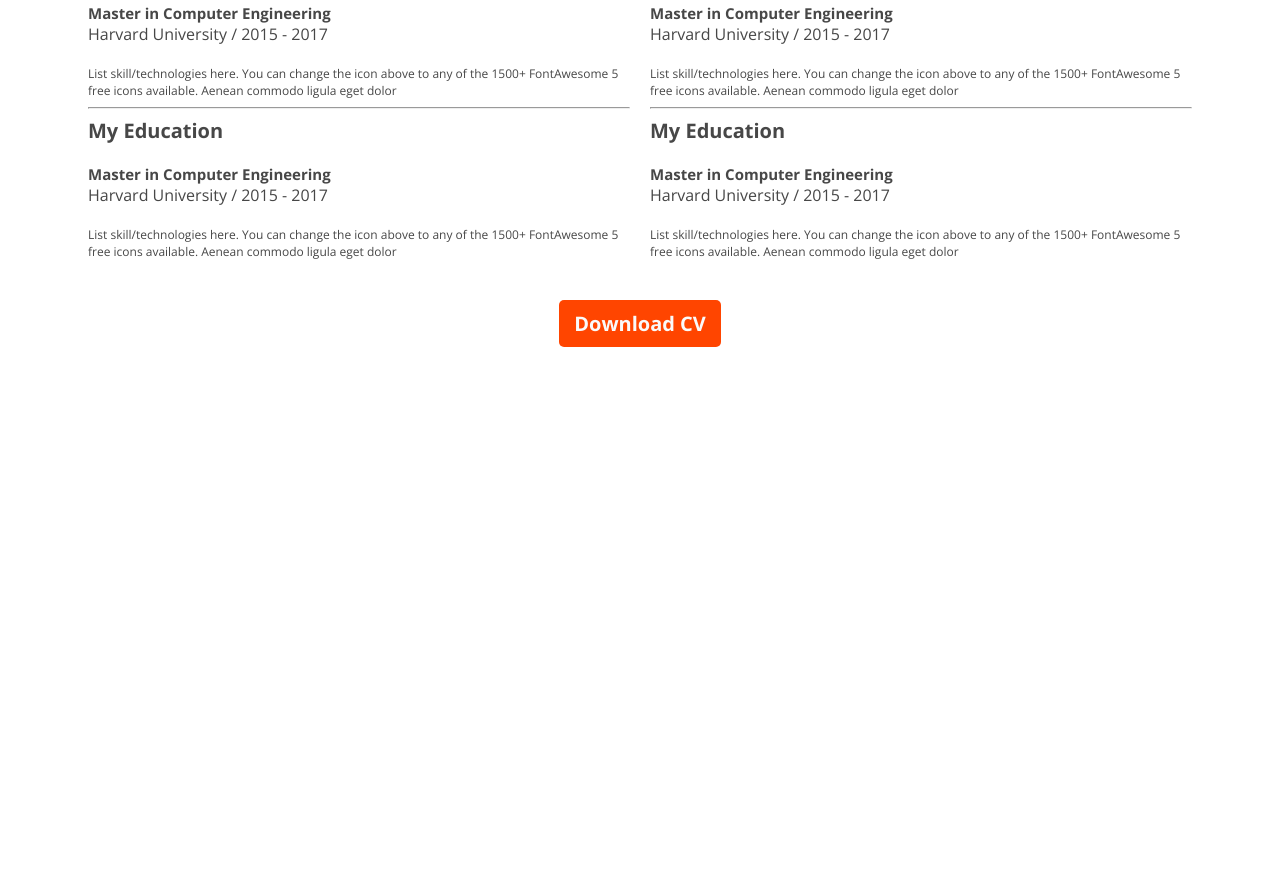
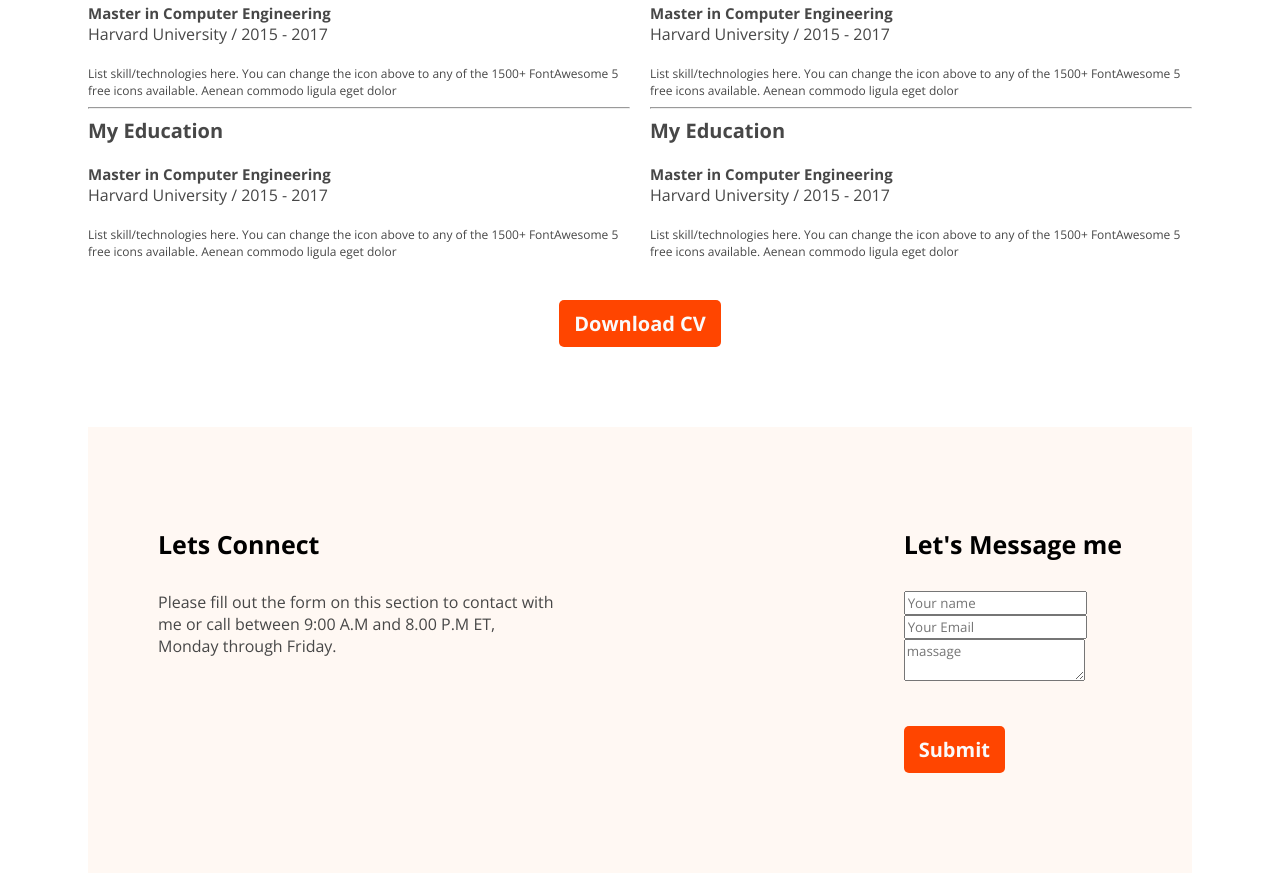
Before and after one commit to rajon777/web-developer-protfolio, a plain HTML site: page index.html in a window 1280 px wide. Shown: the part 2386-3262 px from the top of the page. Before the commit the page ends 2813 px from the top, so only its background shows below. Drawn offline with nearby package versions, Linux system fonts and the light colour scheme.

Commit message:
added footer

```diff
--- a/index.html
+++ b/index.html
@@ -137,6 +137,31 @@
         <div class="CV"><button class=" btn-primary">Download CV</button></div>
 
     </section>
+    <footer class="footer-section">
+        <div class="footer-item">
+            <div class="item-section">
+                <div class="item">
+                    <div class="footer-header">
+                        Lets Connect
+                    </div>
+                    <div class="footer-description">Please fill out the form on this section to contact with me or call between
+                        9:00 A.M and 8.00 P.M ET, Monday through Friday.</div>
+                </div>
+                <div class="item">
+                    <div class="footer-header">Let's Message me</div>
+                    <form action="">
+                        <input type="text" placeholder="Your name"><br>
+                        <input type="Email" placeholder="Your Email"><br>
+                        <textarea name="massage" placeholder="massage"></textarea>
+                        <div class="submit-btn"><button class="btn-primary">Submit</button></div>
+                    </form>
+                </div>
+
+
+            </div>
+        </div>
+
+    </footer>
 
 </body>
 </html>
--- a/style/style.css
+++ b/style/style.css
@@ -176,3 +176,28 @@ nav{
     text-align: center;
     margin-top: 40px;
 }
+/*footer css*/
+.footer-section{
+    margin: 80px 80px;
+    background:  #FFF8F3;
+    padding: 100px 70px;
+}
+.footer-item{}
+.item-section{
+    display: flex;
+    justify-content: space-between;
+}
+.item{}
+.footer-header{
+    font-size: 25px;
+    font-weight: 700;
+    margin-bottom: 30px;
+}
+.footer-description{
+    width: 400px;
+    font-size: 16px;
+    color: #474747;
+}
+.submit-btn{
+    margin-top: 40px;
+}
```
